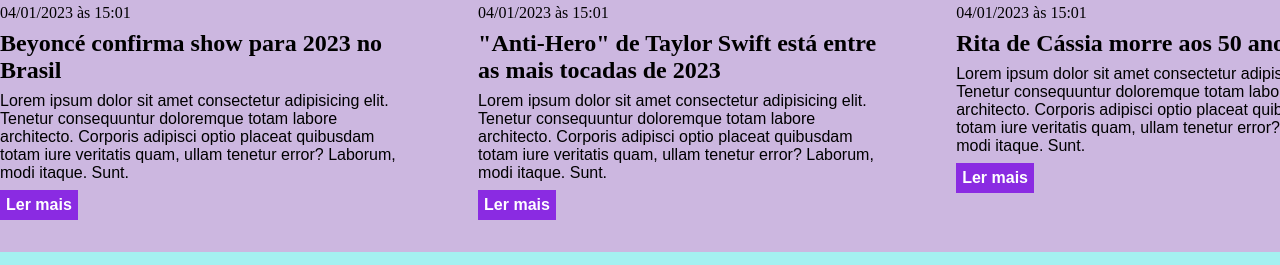
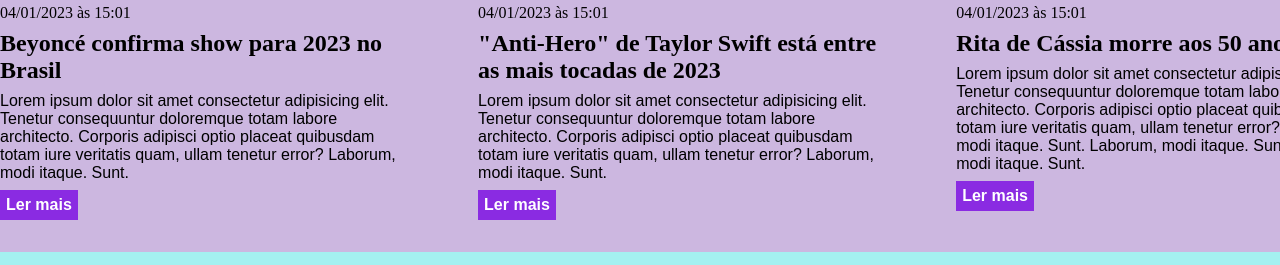
Before and after one commit to orafaelpena/ebac_frontend_exercicios, a plain HTML site: page index.html in a window 1280 px wide. Shown: the part 1542-1807 px from the top of the page. Drawn offline with Linux system fonts and the light colour scheme.

```diff
--- a/index.html
+++ b/index.html
@@ -142,7 +142,7 @@
                     </header>
                     <h3>Rita de Cássia morre aos 50 anos </h3>
                     <p>
-                        Lorem ipsum dolor sit amet consectetur adipisicing elit. Tenetur consequuntur doloremque totam labore architecto. Corporis adipisci optio placeat quibusdam totam iure veritatis quam, ullam tenetur error? Laborum, modi itaque. Sunt.
+                        Lorem ipsum dolor sit amet consectetur adipisicing elit. Tenetur consequuntur doloremque totam labore architecto. Corporis adipisci optio placeat quibusdam totam iure veritatis quam, ullam tenetur error? Laborum, modi itaque. Sunt. Laborum, modi itaque. Sunt. Laborum, modi itaque. Sunt.
                     </p>
                     <a href="#" title="Leia a notícia completa">Ler mais</a>
                 </article>
```
